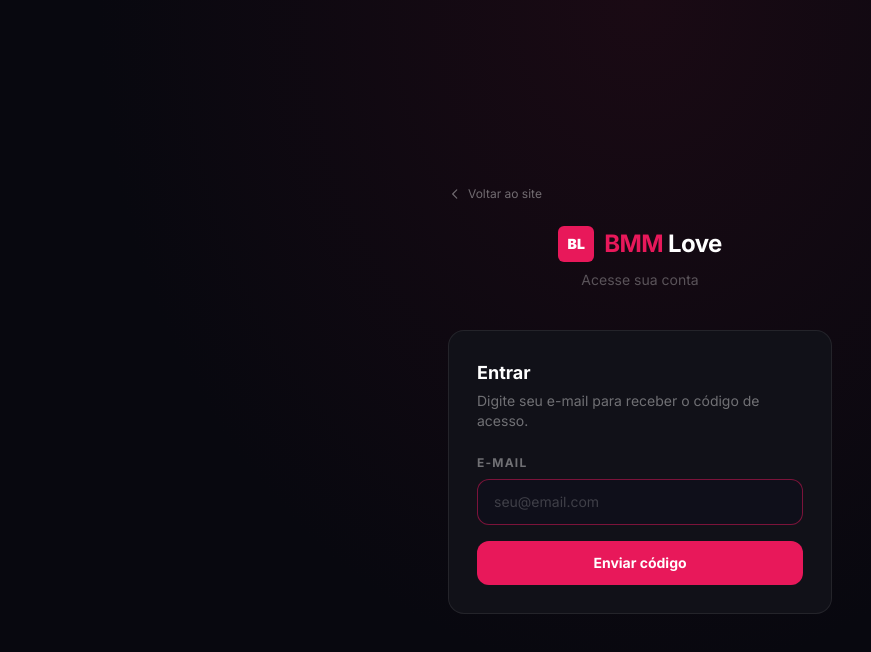
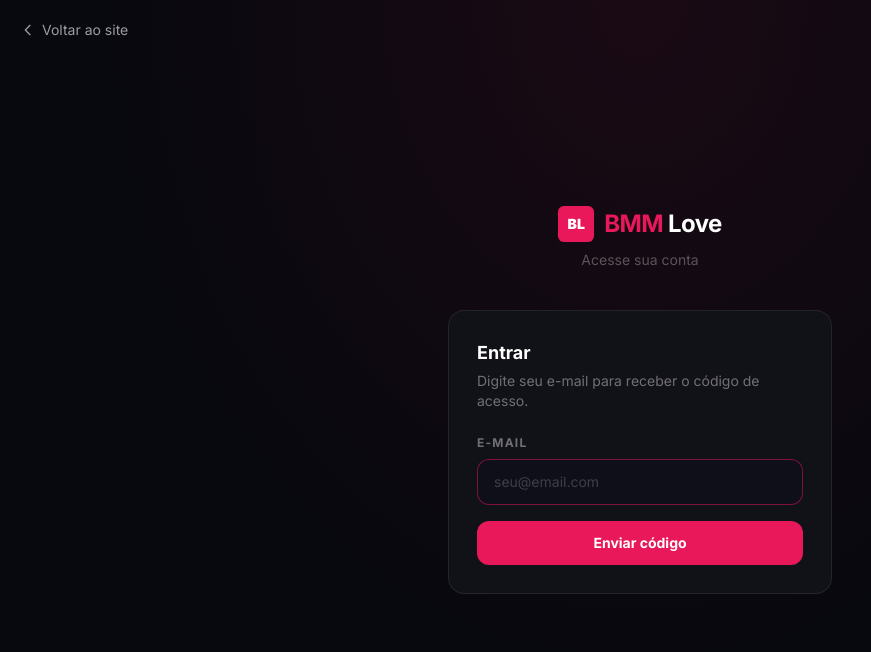
Before and after one commit to klini-hugomonteiro/BMMLOVES, a Next.js app: page /login in a window 1280 px wide. Shown: the top 652 px of the page, without its empty margins (0-871 px from the left). Built offline with nearby package versions, Linux system fonts and the light colour scheme.

Commit message:
fix: color button

```diff
--- a/app/login/page.tsx
+++ b/app/login/page.tsx
@@ -59,17 +59,15 @@ export default function EntrarPage() {
     <div className="min-h-screen bg-[#08080f] flex items-center justify-center px-4"
       style={{ background: "radial-gradient(ellipse at top, #1a0a14 0%, #08080f 60%)" }}>
 
+      {/* Voltar ao site — canto superior esquerdo */}
+      <Link href="/" className="absolute top-5 left-5 flex items-center gap-1.5 text-white/60 hover:text-white text-sm transition-colors">
+        <svg className="w-4 h-4" fill="none" stroke="currentColor" strokeWidth="2" viewBox="0 0 24 24">
+          <path strokeLinecap="round" strokeLinejoin="round" d="M15 19l-7-7 7-7" />
+        </svg>
+        Voltar ao site
+      </Link>
+
       <div className="w-full max-w-sm">
-        {/* Voltar ao site */}
-        <div className="mb-6">
-          <Link href="/" className="flex items-center gap-1.5 text-white/40 hover:text-white/70 text-xs transition-colors w-fit">
-            <svg className="w-3.5 h-3.5" fill="none" stroke="currentColor" strokeWidth="2" viewBox="0 0 24 24">
-              <path strokeLinecap="round" strokeLinejoin="round" d="M15 19l-7-7 7-7" />
-            </svg>
-            Voltar ao site
-          </Link>
-        </div>
-
         {/* Logo */}
         <div className="text-center mb-10">
           <div className="flex items-center justify-center gap-2.5">
```
